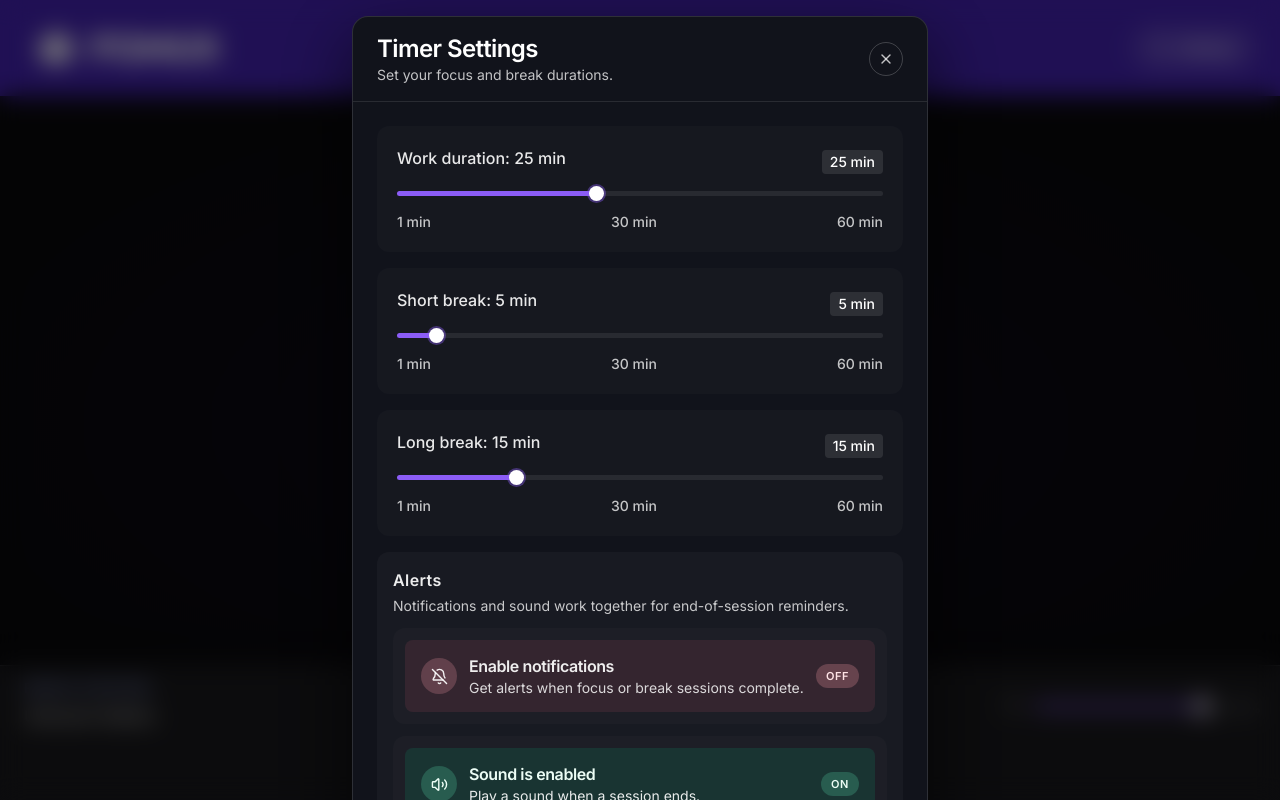
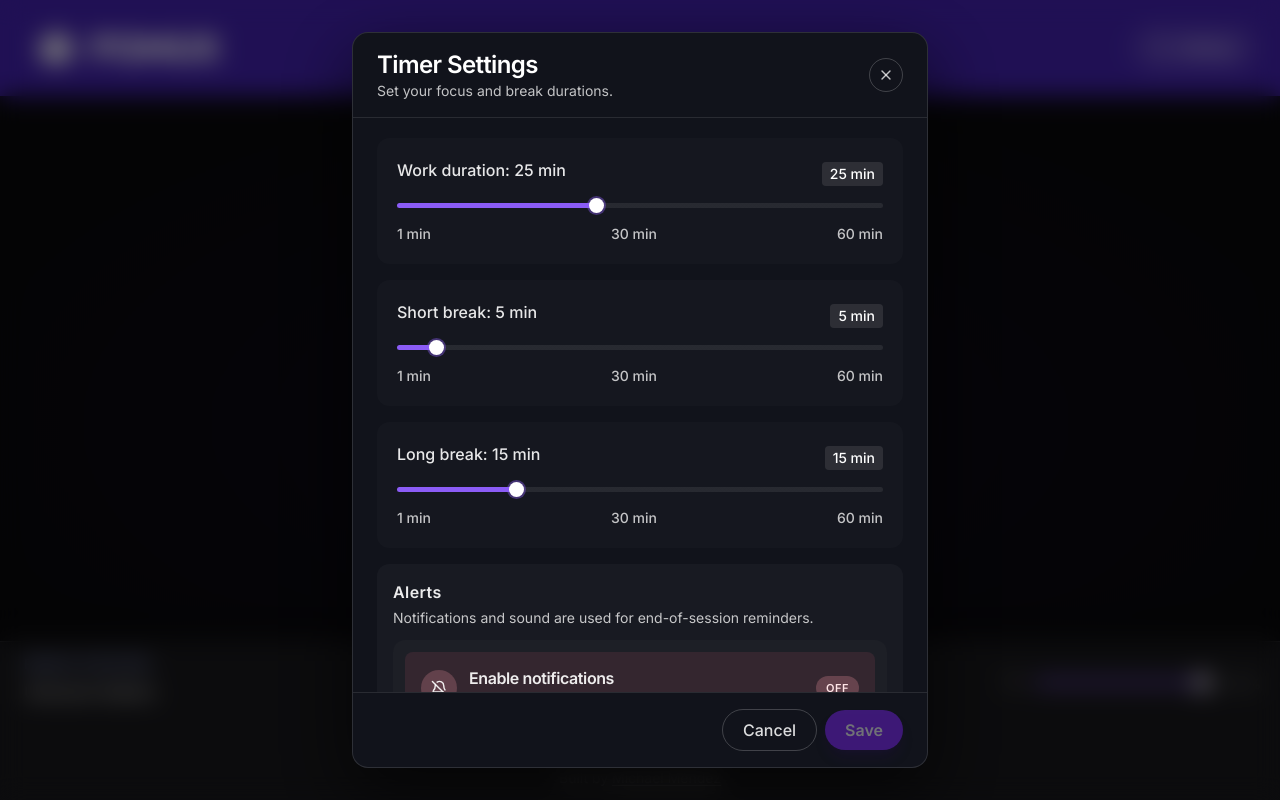
Before and after one commit to michaelmendez/pomux, a React (Vite) app: page / in a window 1280 px wide. Both pictures are taken after a click on the button "Settings". Built offline with nearby package versions, Linux system fonts and the light colour scheme; no server answers.

Commit message:
feat: enhance ProgressBar component with animated wave effect for improved visual feedback

```diff
--- a/src/contexts/SettingsProvider.tsx
+++ b/src/contexts/SettingsProvider.tsx
@@ -15,6 +15,7 @@ export type SettingsContextProps = {
   durations: Durations;
   isNotificationEnabled: boolean;
   isSoundEnabled: boolean;
+  isWaveEnabled: boolean;
 };
 
 export type SettingsContextValue = {
@@ -29,6 +30,7 @@ export function SettingsProvider({ children }: Readonly<SettingsProviderProps>)
     durations: DEFAULT_DURATIONS,
     isNotificationEnabled: false,
     isSoundEnabled: true,
+    isWaveEnabled: true,
   });
 
   useEffect(() => {
@@ -36,6 +38,12 @@ export function SettingsProvider({ children }: Readonly<SettingsProviderProps>)
       setSettings((prev) => ({ ...prev, isSoundEnabled: true }));
     }
   }, [setSettings, settings.isSoundEnabled]);
+
+  useEffect(() => {
+    if (settings.isWaveEnabled === undefined) {
+      setSettings((prev) => ({ ...prev, isWaveEnabled: true }));
+    }
+  }, [setSettings, settings.isWaveEnabled]);
 
   const handleSettings = useCallback(
     (newSettings: Partial<SettingsContextProps>) => {
--- a/src/features/header/components/Settings.tsx
+++ b/src/features/header/components/Settings.tsx
@@ -81,13 +81,15 @@ export default function Settings() {
     settings.isNotificationEnabled,
   );
   const [isSoundEnabled, setIsSoundEnabled] = useState(settings.isSoundEnabled ?? true);
+  const [isWaveEnabled, setIsWaveEnabled] = useState(settings.isWaveEnabled ?? true);
 
   const isDirty =
     pomodoro !== toMinutes(settings.durations.pomodoro) ||
     shortBreak !== toMinutes(settings.durations.shortBreak) ||
     longBreak !== toMinutes(settings.durations.longBreak) ||
     isNotificationEnabled !== settings.isNotificationEnabled ||
-    isSoundEnabled !== (settings.isSoundEnabled ?? true);
+    isSoundEnabled !== (settings.isSoundEnabled ?? true) ||
+    isWaveEnabled !== (settings.isWaveEnabled ?? true);
 
   useEffect(() => {
     setPomodoro(toMinutes(settings.durations.pomodoro));
@@ -95,6 +97,7 @@ export default function Settings() {
     setLongBreak(toMinutes(settings.durations.longBreak));
     setIsNotificationEnabled(settings.isNotificationEnabled);
     setIsSoundEnabled(settings.isSoundEnabled ?? true);
+    setIsWaveEnabled(settings.isWaveEnabled ?? true);
   }, [settings]);
 
   useEffect(() => {
@@ -149,6 +152,7 @@ export default function Settings() {
       },
       isNotificationEnabled,
       isSoundEnabled,
+      isWaveEnabled,
     });
     setIsClosing(true);
   };
@@ -159,6 +163,7 @@ export default function Settings() {
     setLongBreak(toMinutes(settings.durations.longBreak));
     setIsNotificationEnabled(settings.isNotificationEnabled);
     setIsSoundEnabled(settings.isSoundEnabled ?? true);
+    setIsWaveEnabled(settings.isWaveEnabled ?? true);
     setIsClosing(false);
     setIsEntering(true);
     setIsOpen(true);
@@ -204,7 +209,7 @@ export default function Settings() {
             event.preventDefault();
             closeModal();
           }}
-          className={`fixed inset-0 z-100 m-0 h-full w-full p-4 transition-all duration-200 ease-out ${
+          className={`fixed inset-0 z-100 m-0 h-full w-full p-3 sm:p-4 transition-all duration-200 ease-out ${
             isClosing || isEntering
               ? "bg-black/0 backdrop-blur-none"
               : "bg-black/50 backdrop-blur-md"
@@ -219,7 +224,7 @@ export default function Settings() {
               className="absolute inset-0"
             />
             <div
-              className={`relative z-10 w-full max-w-xl rounded-2xl border border-white/12 bg-[#11131b] text-white shadow-[0_24px_70px_rgba(0,0,0,0.6)] transition-all duration-200 ease-out ${
+              className={`relative z-10 flex max-h-[92vh] w-full max-w-xl flex-col overflow-hidden rounded-2xl border border-white/12 bg-[#11131b] text-white shadow-[0_24px_70px_rgba(0,0,0,0.6)] transition-all duration-200 ease-out ${
                 isClosing || isEntering
                   ? "translate-y-3 scale-[0.98] opacity-0"
                   : "translate-y-0 scale-100 opacity-100"
@@ -245,8 +250,9 @@ export default function Settings() {
                   event.preventDefault();
                   saveSettings();
                 }}
-                className="space-y-4 p-6"
+                className="flex min-h-0 flex-1 flex-col"
               >
+                <div className="minimal-scrollbar min-h-0 flex-1 space-y-4 overflow-y-auto px-5 py-4 sm:px-6 sm:py-5">
                   <div className="space-y-2 rounded-xl bg-white/2 p-5">
                     <label className="block text-base text-white/90 font-medium">
                       Work duration: {pomodoro} min
@@ -300,9 +306,11 @@ export default function Settings() {
 
                   <section className="space-y-3 rounded-xl bg-white/3 p-4">
                     <div>
-                    <h3 className="text-base font-semibold tracking-wide text-white/92">Alerts</h3>
+                      <h3 className="text-base font-semibold tracking-wide text-white/92">
+                        Alerts
+                      </h3>
                       <p className="mt-1 text-sm text-white/76">
-                      Notifications and sound work together for end-of-session reminders.
+                        Notifications and sound are used for end-of-session reminders.
                       </p>
                     </div>
 
@@ -329,7 +337,34 @@ export default function Settings() {
                     />
                   </section>
 
-                <div className="flex items-center justify-end gap-2 pt-1">
+                  <section className="space-y-3 rounded-xl bg-white/3 p-4">
+                    <div>
+                      <h3 className="text-base font-semibold tracking-wide text-white/92">
+                        Radio Visuals
+                      </h3>
+                      <p className="mt-1 text-sm text-white/76">
+                        Control playback wave animation in the radio area.
+                      </p>
+                    </div>
+
+                    <SettingsToggleCard
+                      enabled={isWaveEnabled}
+                      onClick={() => setIsWaveEnabled((prev) => !prev)}
+                      enabledTitle="Wave animation is enabled"
+                      disabledTitle="Enable wave animation"
+                      enabledDescription="Show radio wave motion while music is playing."
+                      disabledDescription="Hide radio wave motion for a calmer layout."
+                      enabledIcon={
+                        <span className="inline-block h-3 w-3 rounded-full bg-current" />
+                      }
+                      disabledIcon={
+                        <span className="inline-block h-3 w-3 rounded-full border border-current" />
+                      }
+                    />
+                  </section>
+                </div>
+
+                <div className="flex items-center justify-end gap-2 border-t border-white/10 px-5 py-4 sm:px-6">
                   <button
                     type="button"
                     onClick={closeModal}
--- a/src/features/radio/components/ProgressBar.tsx
+++ b/src/features/radio/components/ProgressBar.tsx
@@ -2,24 +2,55 @@ type Props = {
   isPlaying: boolean;
 };
 
+const WAVE_BARS = [
+  { height: "42%", delay: "0ms", duration: "880ms" },
+  { height: "58%", delay: "80ms", duration: "760ms" },
+  { height: "72%", delay: "160ms", duration: "920ms" },
+  { height: "48%", delay: "240ms", duration: "840ms" },
+  { height: "64%", delay: "320ms", duration: "980ms" },
+  { height: "80%", delay: "400ms", duration: "900ms" },
+  { height: "52%", delay: "480ms", duration: "780ms" },
+  { height: "68%", delay: "560ms", duration: "940ms" },
+  { height: "86%", delay: "640ms", duration: "970ms" },
+  { height: "62%", delay: "720ms", duration: "820ms" },
+  { height: "74%", delay: "800ms", duration: "890ms" },
+  { height: "56%", delay: "880ms", duration: "760ms" },
+  { height: "82%", delay: "960ms", duration: "930ms" },
+  { height: "66%", delay: "1040ms", duration: "840ms" },
+  { height: "54%", delay: "1120ms", duration: "910ms" },
+  { height: "44%", delay: "1200ms", duration: "790ms" },
+] as const;
+
 export default function ProgressBar({ isPlaying }: Readonly<Props>) {
   return (
     <div
-      className="relative w-full sm:max-w-[16rem] h-2 rounded-full overflow-hidden bg-white/5 ring-1 ring-white/10"
+      className="relative mx-auto w-52 sm:w-56"
       aria-label={isPlaying ? "Radio playing" : "Radio paused"}
     >
-      <div
-        className={`absolute inset-0 rounded-full bg-zinc-500/65 transition-all duration-700 ease-in-out motion-reduce:transition-none ${
-          isPlaying ? "opacity-0" : "opacity-100"
-        }`}
-      />
-      <div
-        className={`absolute inset-0 origin-left rounded-full bg-linear-to-r from-indigo-500 via-violet-500 to-indigo-400 transition-all duration-900 ease-[cubic-bezier(.22,1,.36,1)] motion-reduce:transition-none ${
-          isPlaying
-            ? "opacity-100 scale-x-100 animate-[pulse_4s_ease-in-out_infinite]"
-            : "opacity-0 scale-x-90"
-        }`}
-      />
+      <div className="flex h-8 w-full items-center justify-center gap-1">
+        {WAVE_BARS.map((bar) => (
+          <span
+            key={`${bar.delay}-${bar.duration}`}
+            className={`block w-1.5 rounded-full bg-indigo-300 transition-opacity duration-300 ease-out motion-reduce:transition-none ${
+              isPlaying ? "opacity-95" : "opacity-35"
+            }`}
+            style={{
+              height: bar.height,
+              transformOrigin: "center",
+              transform: isPlaying ? "none" : "scaleY(0.38)",
+              animation: `radio-wave ${bar.duration} ease-in-out infinite alternate`,
+              animationDelay: `-${bar.delay}`,
+              animationPlayState: isPlaying ? "running" : "paused",
+            }}
+          />
+        ))}
+      </div>
+      <style>{`
+        @keyframes radio-wave {
+          0% { transform: scaleY(0.35); }
+          100% { transform: scaleY(1); }
+        }
+      `}</style>
     </div>
   );
 }
--- a/src/features/radio/components/Station.tsx
+++ b/src/features/radio/components/Station.tsx
@@ -1,5 +1,6 @@
 import { AUDIO_VOLUME } from "@/constants/consts";
 import { env } from "@/constants/env";
+import { useSettings } from "@/contexts/useSettings";
 import ProgressBar from "@/features/radio/components/ProgressBar";
 import StationControls from "@/features/radio/components/StationControls";
 import VolumeBar from "@/features/radio/components/VolumeBar";
@@ -15,6 +16,7 @@ const STATION_INDEX_STEP = 1;
 
 export default function Station() {
   const { data, isLoading } = useApi<RadioStation[]>(RADIO_STATIONS_URL);
+  const { settings } = useSettings();
   const [currentStationIndex, setCurrentStationIndex] = useState(INITIAL_STATION_INDEX);
   const [isPlaying, setIsPlaying] = useState(false);
   const audioRef = useRef<HTMLAudioElement | null>(null);
@@ -112,9 +114,11 @@ export default function Station() {
           <VolumeBar onChange={handleVolume} />
         </div>
       </div>
-      <div className="hidden sm:flex justify-center px-6 pt-1 pb-2">
-        <ProgressBar isPlaying={isPlaying} />
-      </div>
+      {settings.isWaveEnabled && (
+        <div className="hidden sm:flex justify-center px-6 pt-1 pb-2">
+          <ProgressBar isPlaying={isPlaying} />
+        </div>
+      )}
     </>
   );
 }
--- a/src/index.css
+++ b/src/index.css
@@ -99,3 +99,30 @@ body {
     overflow: hidden;
   }
 }
+
+/* Minimal custom scrollbar utility */
+.minimal-scrollbar {
+  scrollbar-width: thin;
+  scrollbar-color: rgba(255, 255, 255, 0.24) transparent;
+}
+
+.minimal-scrollbar::-webkit-scrollbar {
+  width: 8px;
+  height: 8px;
+}
+
+.minimal-scrollbar::-webkit-scrollbar-track {
+  background: transparent;
+}
+
+.minimal-scrollbar::-webkit-scrollbar-thumb {
+  background: linear-gradient(180deg, rgba(255, 255, 255, 0.22) 0%, rgba(255, 255, 255, 0.14) 100%);
+  border-radius: 9999px;
+  border: 2px solid transparent;
+  background-clip: padding-box;
+}
+
+.minimal-scrollbar::-webkit-scrollbar-thumb:hover {
+  background: linear-gradient(180deg, rgba(255, 255, 255, 0.32) 0%, rgba(255, 255, 255, 0.2) 100%);
+  background-clip: padding-box;
+}
```
Lines whose indentation alone changed are shown as unchanged.
